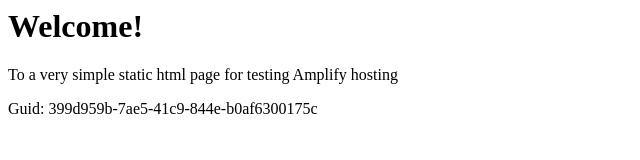
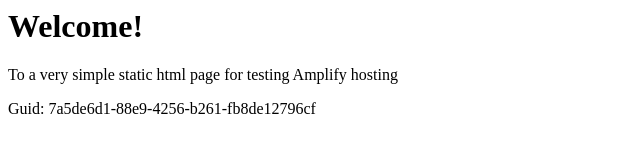
Before and after one commit to aws-aemilia-gru/Github-PR-Commit-Integration-Test-DoNotTouch-GitHubWebhookPushCanaryTest-v1-prod-sa-east-1, a website: page src/index.html in a window 1280 px wide. Shown: the full height of the page, 0-640 px from the left. Drawn offline with Linux system fonts and the light colour scheme.

Commit message:
commit from integ tests

```diff
--- a/src/index.html
+++ b/src/index.html
@@ -12,6 +12,6 @@
 <body>
     <h1>Welcome!</h1>
     <p>To a very simple static html page for testing Amplify hosting</p>
-    <p>Guid: 399d959b-7ae5-41c9-844e-b0af6300175c</p></body>
+    <p>Guid: 7a5de6d1-88e9-4256-b261-fb8de12796cf</p></body>
 
 </html>
```
